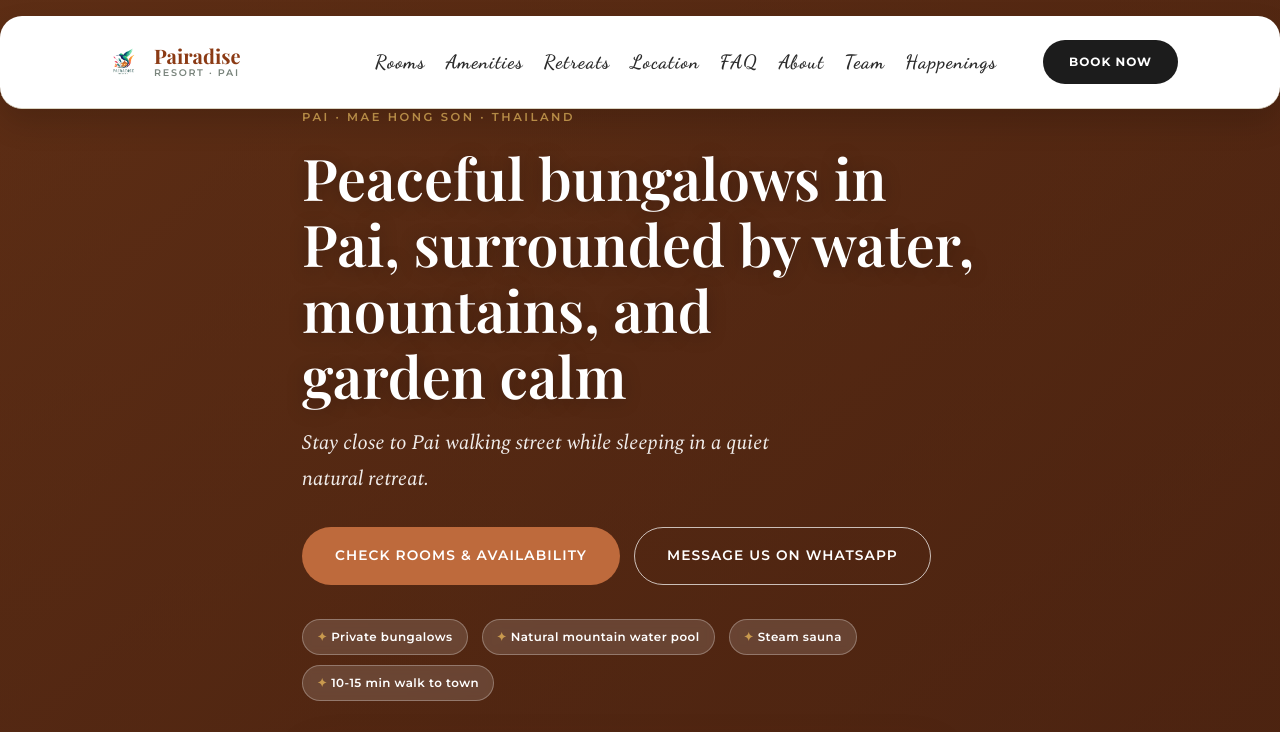
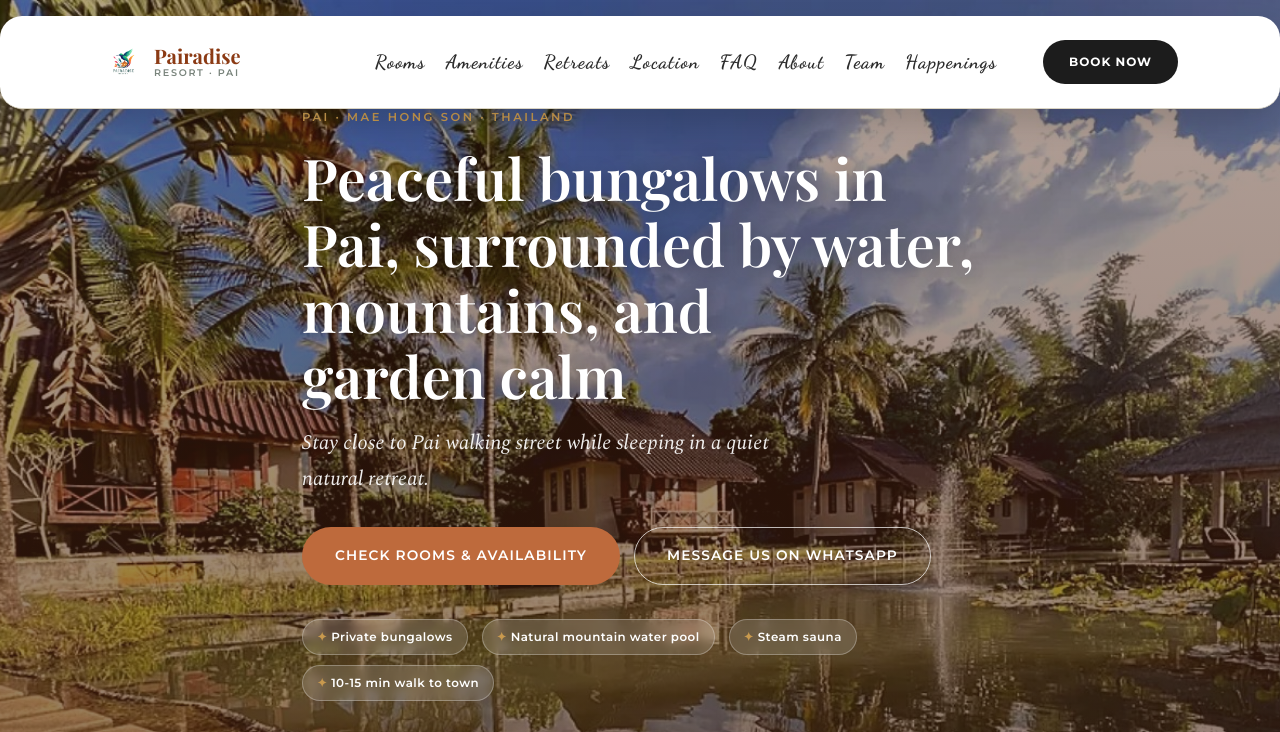
Before and after one commit to Pairadise-resort/pairadise-website, a plain HTML site: page index.html in a window 1280 px wide. Shown: the top 732 px of the page. Drawn offline with nearby package versions, Linux system fonts and the light colour scheme; a web font is replaced by a local one.

Commit message:
Add files via upload

```diff
--- a/styles.css
+++ b/styles.css
@@ -249,8 +249,9 @@ a:focus-visible, button:focus-visible {
 .hero-bg {
   position: absolute;
   inset: 0;
-  /* REPLACE: assets/hero.jpg, fallback gradient shows until the image is added */
-  background: linear-gradient(135deg, var(--forest-soft), var(--forest-deep)), url('assets/hero.jpg');
+  /* Photo on top; gradient sits behind as a true fallback, only
+     visible if hero.jpg fails to load. */
+  background: url('assets/hero.jpg') center/cover no-repeat, linear-gradient(135deg, var(--forest-soft), var(--forest-deep));
   background-size: cover;
   background-position: center;
   z-index: 0;
```
